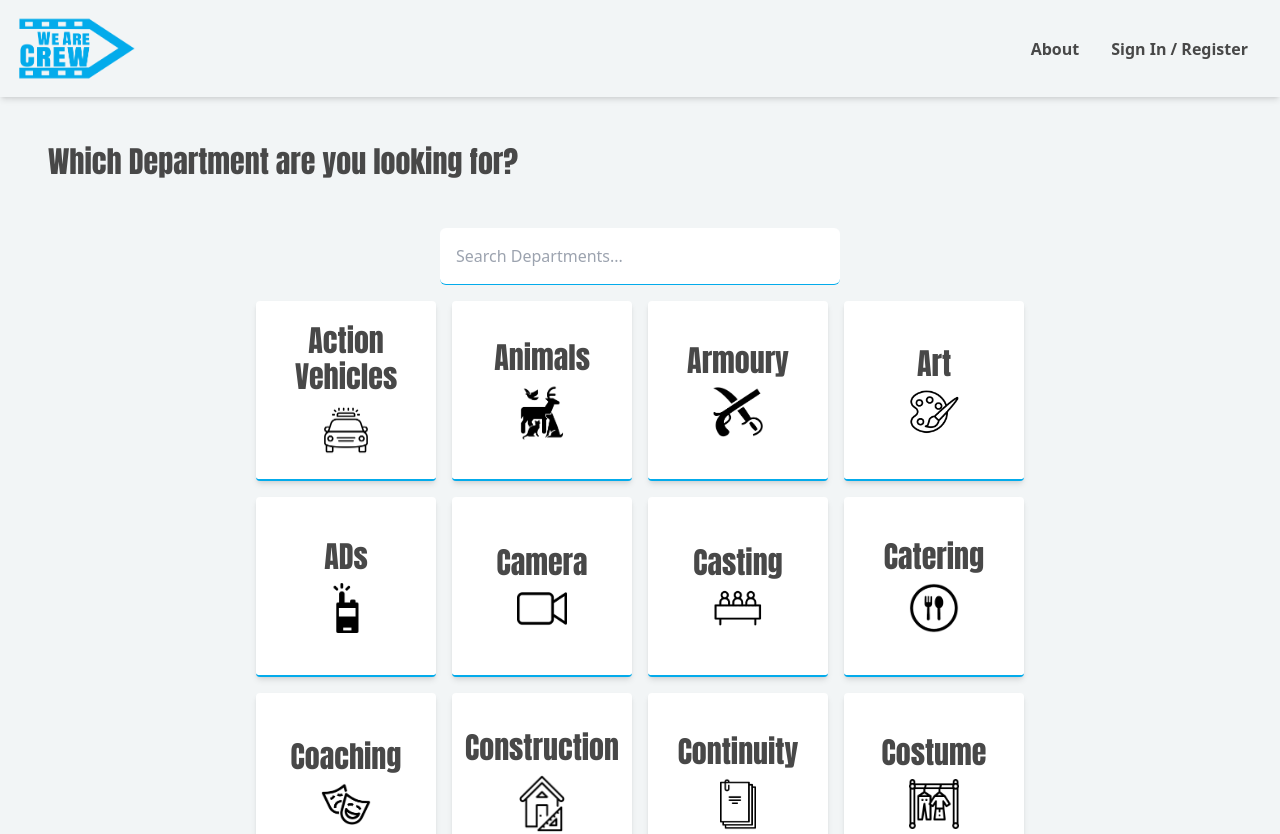
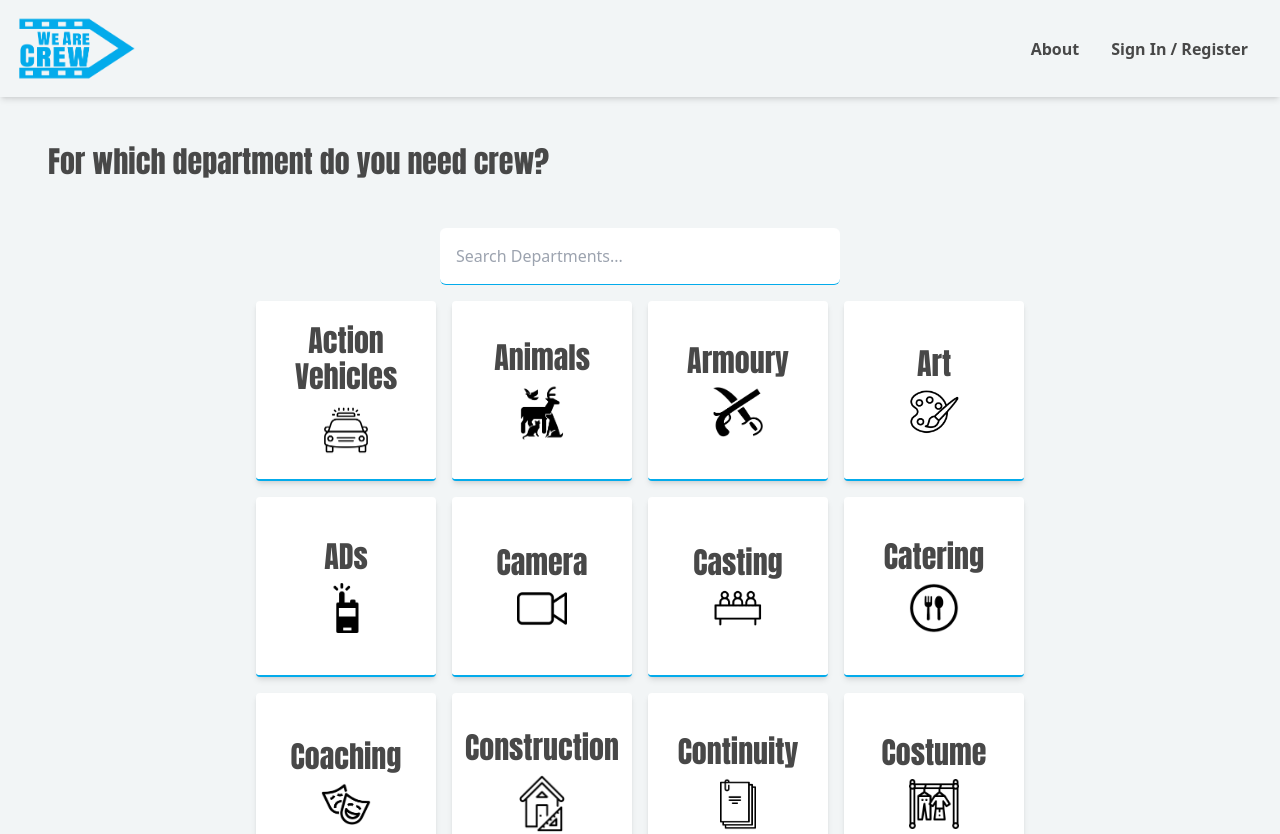
Before and after one commit to sdbxsdb/we-are-crew, a Next.js app: page /I-need-crew/depts in a window 1280 px wide. Shown: the top 834 px of the page. Built offline with nearby package versions, Linux system fonts and the light colour scheme; no server answers.

Commit message:
change dept page text

```diff
--- a/pages/I-need-crew/depts/index.js
+++ b/pages/I-need-crew/depts/index.js
@@ -13,7 +13,7 @@ const INeedCrew = () => {
         />
       </Head>
       <div className="px-4 md:px-12 py-12">
-        <h1 className="text-3xl">Which Department are you looking for?</h1>
+        <h1 className="text-3xl">For which department do you need crew?</h1>
 
         <div className="flex justify-center w-full">
           <div className="">
```
